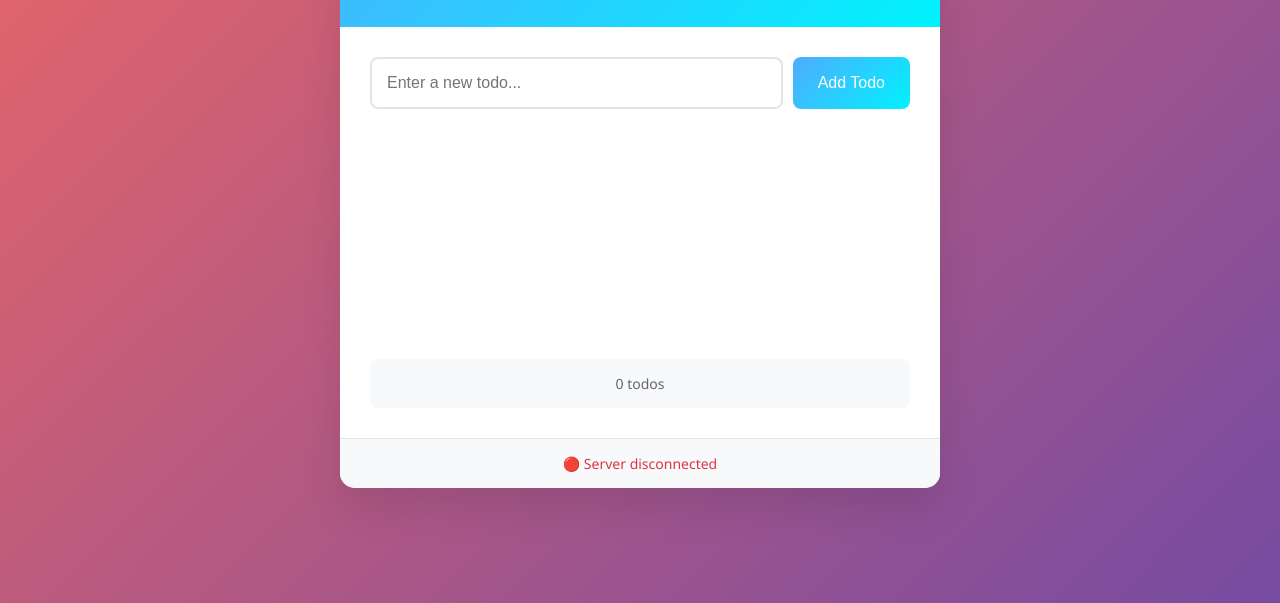
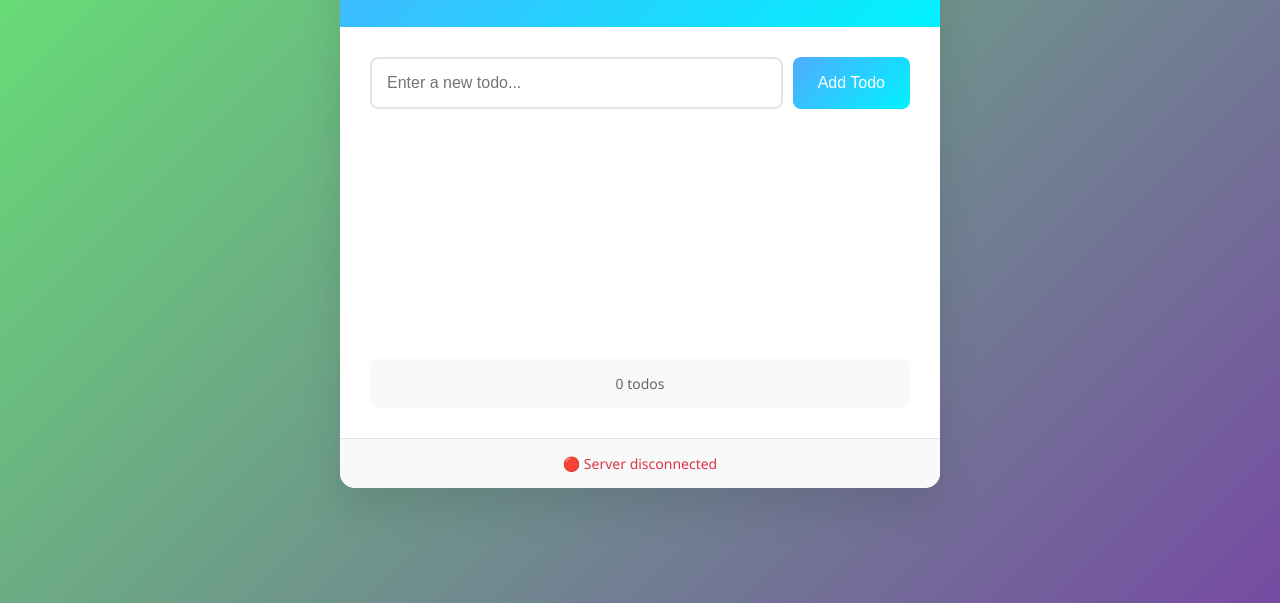
Before and after one commit to marwaneRomani/test-webhook, a website: page public/index.html in a window 1280 px wide. Shown: the part 197-800 px from the top of the page. Drawn offline with Linux system fonts and the light colour scheme; no server answers.

```diff
--- a/public/style.css
+++ b/public/style.css
@@ -6,7 +6,7 @@
 
 body {
     font-family: 'Segoe UI', Tahoma, Geneva, Verdana, sans-serif;
-    background: linear-gradient(135deg, #ea6666 0%, #764ba2 100%);
+    background: linear-gradient(135deg, #66ea71 0%, #764ba2 100%);
     min-height: 100vh;
     padding: 20px;
 }
```
